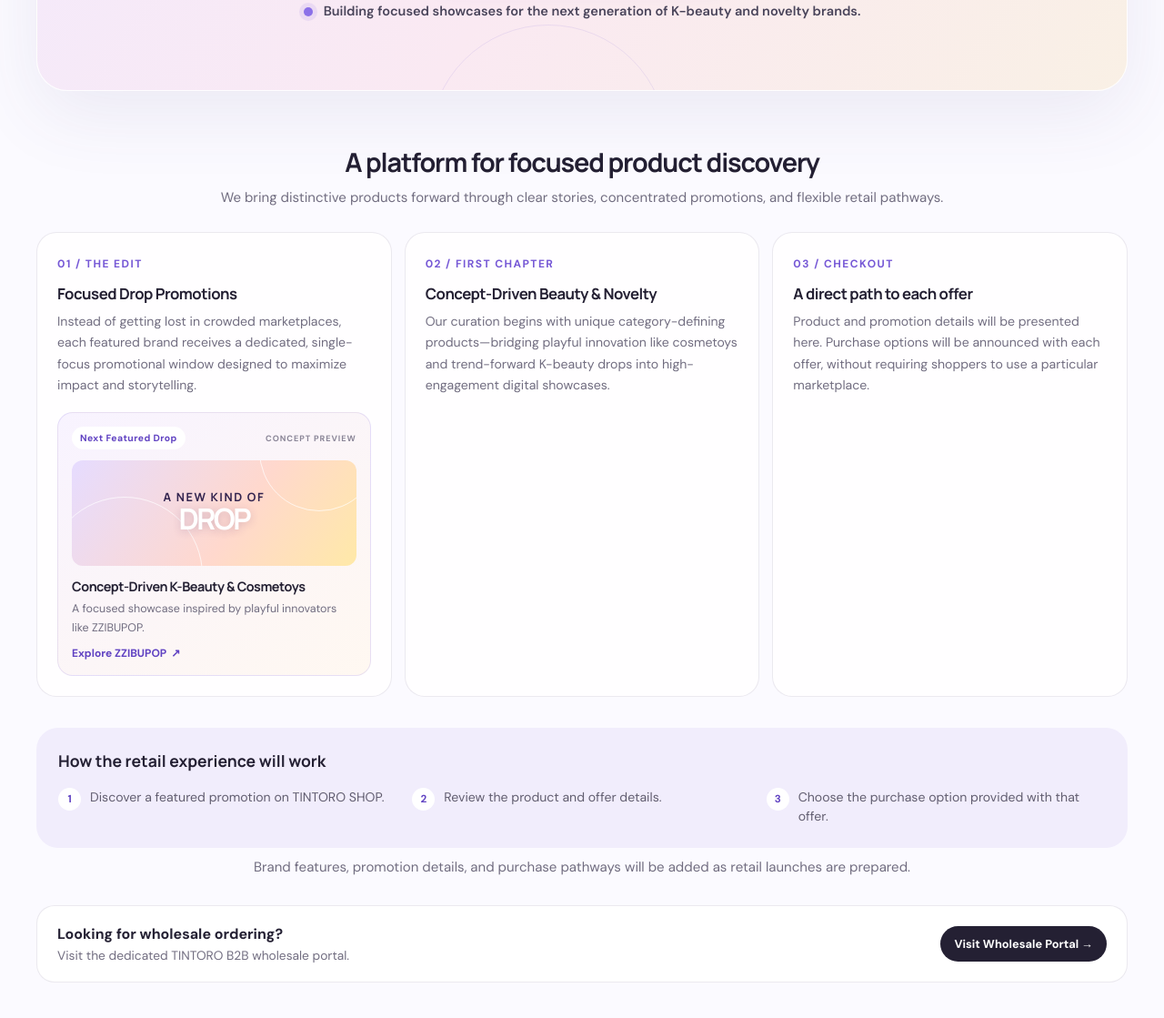
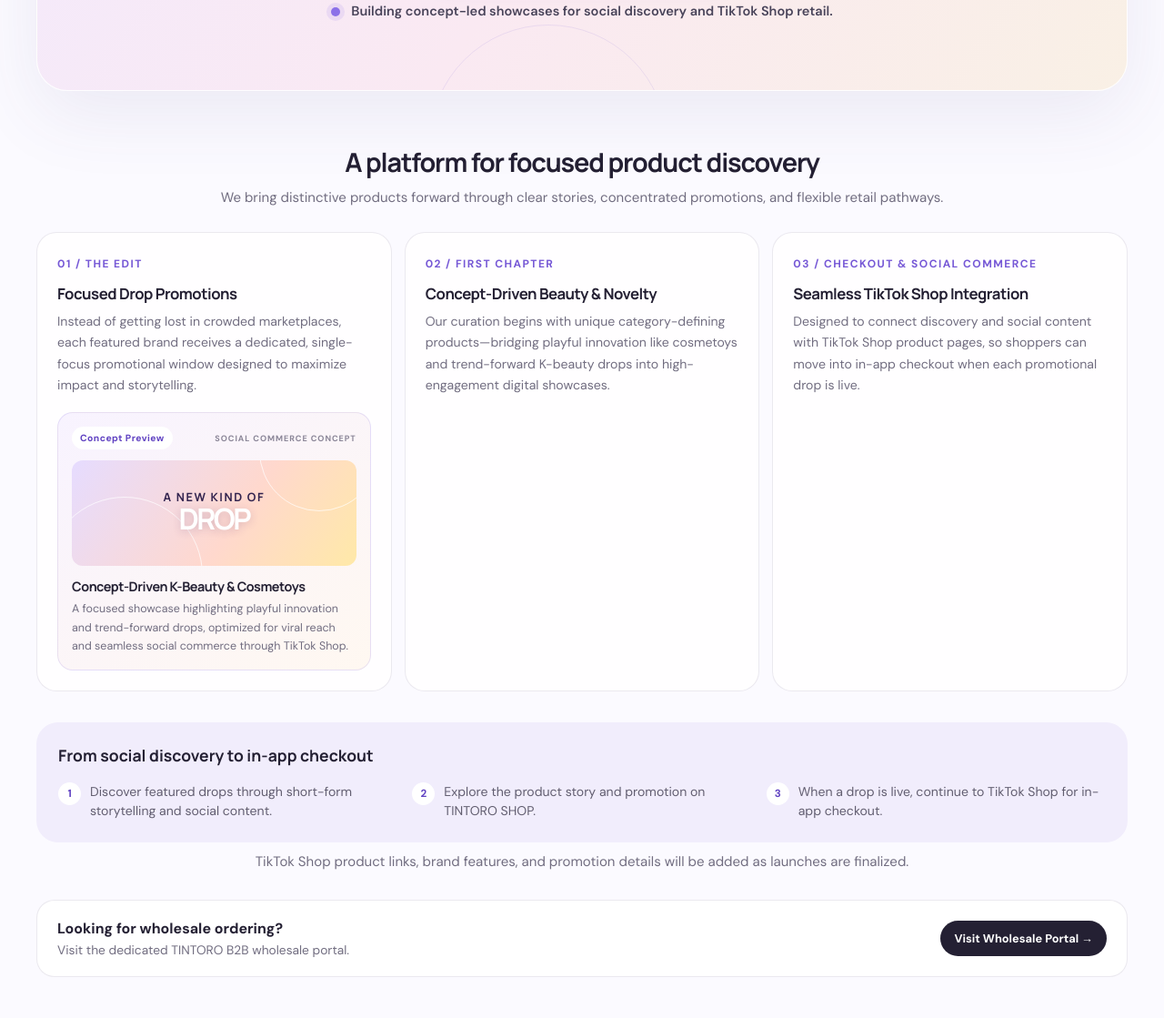
Before and after one commit to qnam0321/tintotoshop-web, a website: page index.html in a window 1280 px wide. Shown: the part 671-1790 px from the top of the page at 91% size. Drawn offline with Linux system fonts and the light colour scheme.

Commit message:
Position landing page for TikTok Shop social commerce
Co-authored-by: Copilot <223556219+Copilot@users.noreply.github.com>

```diff
--- a/index.html
+++ b/index.html
@@ -4,8 +4,8 @@
   <meta charset="UTF-8">
   <meta name="viewport" content="width=device-width, initial-scale=1.0">
   <meta name="theme-color" content="#f6f2ff">
-  <meta name="description" content="TINTORO SHOP partners with visionary brands to spotlight high-impact K-beauty and novelty drops through focused promotions.">
-  <title>TINTORO SHOP — Brand Curation & K-Beauty Drops</title>
+  <meta name="description" content="TINTORO SHOP partners with visionary brands to spotlight concept-driven K-beauty and novelty drops through TikTok Shop-ready storytelling.">
+  <title>TINTORO SHOP — K-Beauty & Novelty Social Commerce</title>
   <link rel="preconnect" href="https://fonts.googleapis.com">
   <link rel="preconnect" href="https://fonts.gstatic.com" crossorigin>
   <link href="https://fonts.googleapis.com/css2?family=DM+Sans:wght@400;500;600;700&family=Manrope:wght@500;600;700;800&display=swap" rel="stylesheet">
@@ -167,7 +167,7 @@
       background: #5034aa;
       box-shadow: 0 12px 28px rgba(96,66,194,.28);
     }
-    .partner-cta-btn:focus-visible, .teaser-card-mockup a:focus-visible {
+    .partner-cta-btn:focus-visible {
       outline: 3px solid #d88a24;
       outline-offset: 3px;
     }
@@ -306,17 +306,6 @@
       letter-spacing: -.03em;
     }
     .teaser-card-mockup p { font-size: .78rem; }
-    .teaser-card-mockup a {
-      display: inline-flex;
-      align-items: center;
-      gap: 5px;
-      margin-top: 10px;
-      color: var(--purple-dark);
-      font-size: .75rem;
-      font-weight: 800;
-      text-decoration: none;
-    }
-    .teaser-card-mockup a:hover { text-decoration: underline; }
     .shop-flow {
       margin-top: 34px;
       padding: 24px;
@@ -447,11 +436,11 @@
       <div class="hero-copy">
         <div class="eyebrow"><svg class="tint-mark" viewBox="0 0 20 20" fill="none" aria-hidden="true"><defs><linearGradient id="tintGrow" x1="3" y1="15" x2="16" y2="4" gradientUnits="userSpaceOnUse"><stop stop-color="#E8B4C4"/><stop offset="1" stop-color="#B875A0"/></linearGradient></defs><path d="M3 14.8c3.4-.8 5.8-2.4 7.7-5.1 1.7-2.4 3.3-4 6.3-5.1" stroke="url(#tintGrow)" stroke-width="2.4" stroke-linecap="round"/><path d="M5.2 17c3.4-.7 6.1-2 8.4-4.4" stroke="#E8B4C4" stroke-width="1.7" stroke-linecap="round"/><circle cx="17" cy="4.3" r="1.15" fill="#B875A0"/></svg> A thoughtful curation partner</div>
         <h1 id="hero-title">Spotlighting<br><span class="accent">high-impact K-beauty</span><br>&amp; novelty drops.</h1>
-        <p>TINTORO SHOP is engineered to feature selected concept-driven promotions—starting with the playful innovation of items like <a href="https://zzibupop.com/" target="_blank" rel="noopener noreferrer">ZZIBUPOP</a>. We partner with visionary brands to focus traffic, storytelling, and targeted retail drops.</p>
+        <p>TINTORO SHOP is engineered to feature selected concept-driven promotions—starting with the playful innovation of category-defining novelties (such as cosmetoys). We partner with visionary brands to focus traffic, storytelling, and targeted retail drops via <strong>TikTok Shop</strong>.</p>
         <div class="hero-actions">
           <a class="partner-cta-btn" href="mailto:info@tintoroshop.com?subject=Brand%20Partnership%20Inquiry">For Brand Partners: Pitch Your Product <span aria-hidden="true">→</span></a>
         </div>
-        <div class="arrival-note"><span class="dot" aria-hidden="true"></span>Building focused showcases for the next generation of K-beauty and novelty brands.</div>
+        <div class="arrival-note"><span class="dot" aria-hidden="true"></span>Building concept-led showcases for social discovery and TikTok Shop retail.</div>
       </div>
     </section>
 
@@ -465,15 +454,14 @@
           <p>Instead of getting lost in crowded marketplaces, each featured brand receives a dedicated, single-focus promotional window designed to maximize impact and storytelling.</p>
           <div class="teaser-card-mockup">
             <div class="teaser-card-heading">
-              <span class="badge">Next Featured Drop</span>
-              <span class="teaser-card-label">CONCEPT PREVIEW</span>
+              <span class="badge">Concept Preview</span>
+              <span class="teaser-card-label">SOCIAL COMMERCE CONCEPT</span>
             </div>
             <div class="teaser-card-art" aria-hidden="true">
               <span class="teaser-wordmark">A NEW KIND OF<br><strong>DROP</strong></span>
             </div>
             <h4>Concept-Driven K-Beauty &amp; Cosmetoys</h4>
-            <p>A focused showcase inspired by playful innovators like ZZIBUPOP.</p>
-            <a href="https://zzibupop.com/" target="_blank" rel="noopener noreferrer">Explore ZZIBUPOP <span aria-hidden="true">↗</span></a>
+            <p>A focused showcase highlighting playful innovation and trend-forward drops, optimized for viral reach and seamless social commerce through TikTok Shop.</p>
           </div>
         </article>
         <article class="direction-card">
@@ -482,20 +470,20 @@
           <p>Our curation begins with unique category-defining products—bridging playful innovation like cosmetoys and trend-forward K-beauty drops into high-engagement digital showcases.</p>
         </article>
         <article class="direction-card">
-          <span class="number">03 / CHECKOUT</span>
-          <h3>A direct path to each offer</h3>
-          <p>Product and promotion details will be presented here. Purchase options will be announced with each offer, without requiring shoppers to use a particular marketplace.</p>
+          <span class="number">03 / CHECKOUT &amp; SOCIAL COMMERCE</span>
+          <h3>Seamless TikTok Shop Integration</h3>
+          <p>Designed to connect discovery and social content with TikTok Shop product pages, so shoppers can move into in-app checkout when each promotional drop is live.</p>
         </article>
       </div>
       <div class="shop-flow">
-        <h3>How the retail experience will work</h3>
+        <h3>From social discovery to in-app checkout</h3>
         <ol>
-          <li><span>1</span>Discover a featured promotion on TINTORO SHOP.</li>
-          <li><span>2</span>Review the product and offer details.</li>
-          <li><span>3</span>Choose the purchase option provided with that offer.</li>
+          <li><span>1</span>Discover featured drops through short-form storytelling and social content.</li>
+          <li><span>2</span>Explore the product story and promotion on TINTORO SHOP.</li>
+          <li><span>3</span>When a drop is live, continue to TikTok Shop for in-app checkout.</li>
         </ol>
       </div>
-      <p class="retail-status">Brand features, promotion details, and purchase pathways will be added as retail launches are prepared.</p>
+      <p class="retail-status">TikTok Shop product links, brand features, and promotion details will be added as launches are finalized.</p>
       <div class="wholesale-prompt">
         <div>
           <strong>Looking for wholesale ordering?</strong>
```
